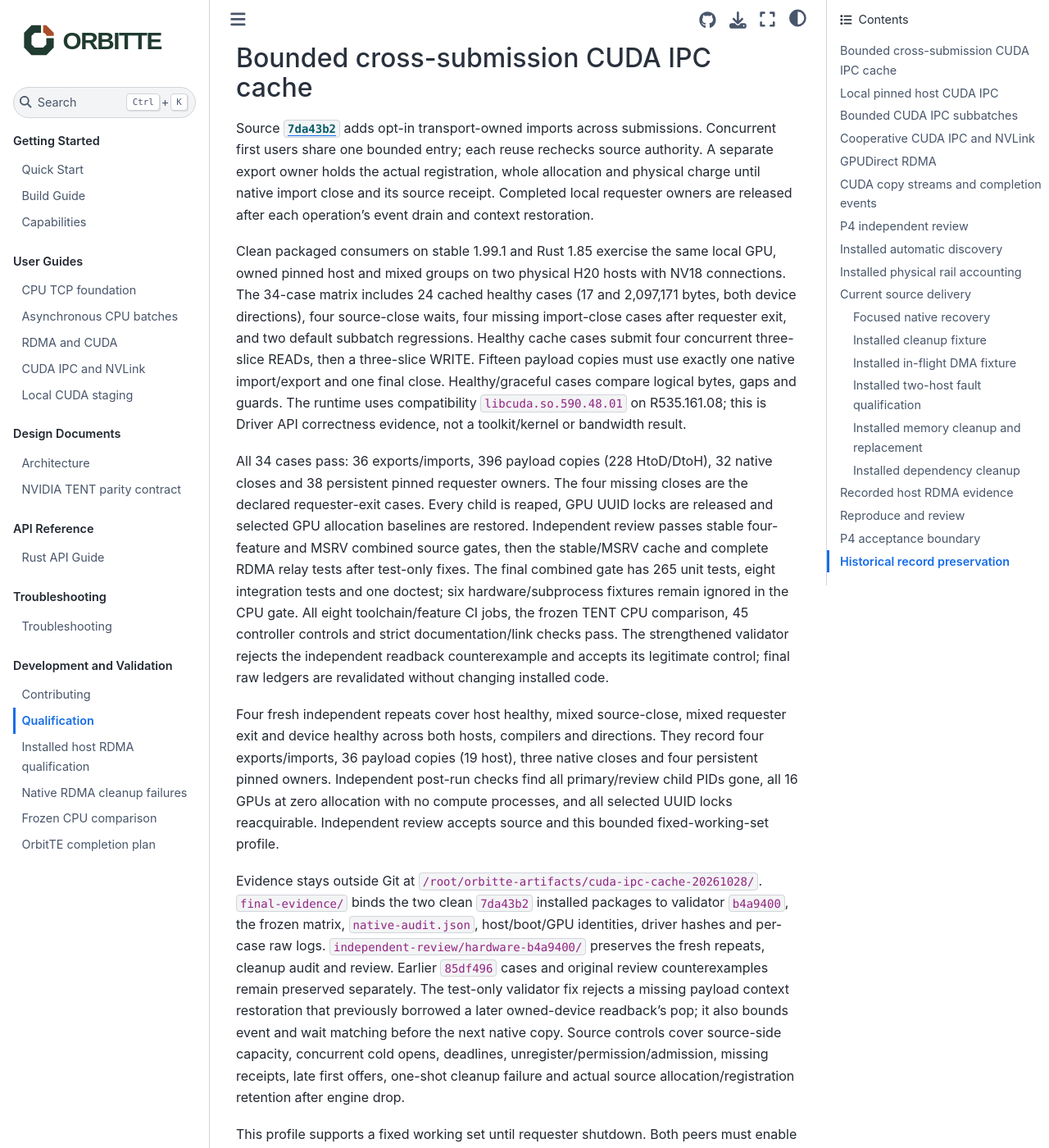
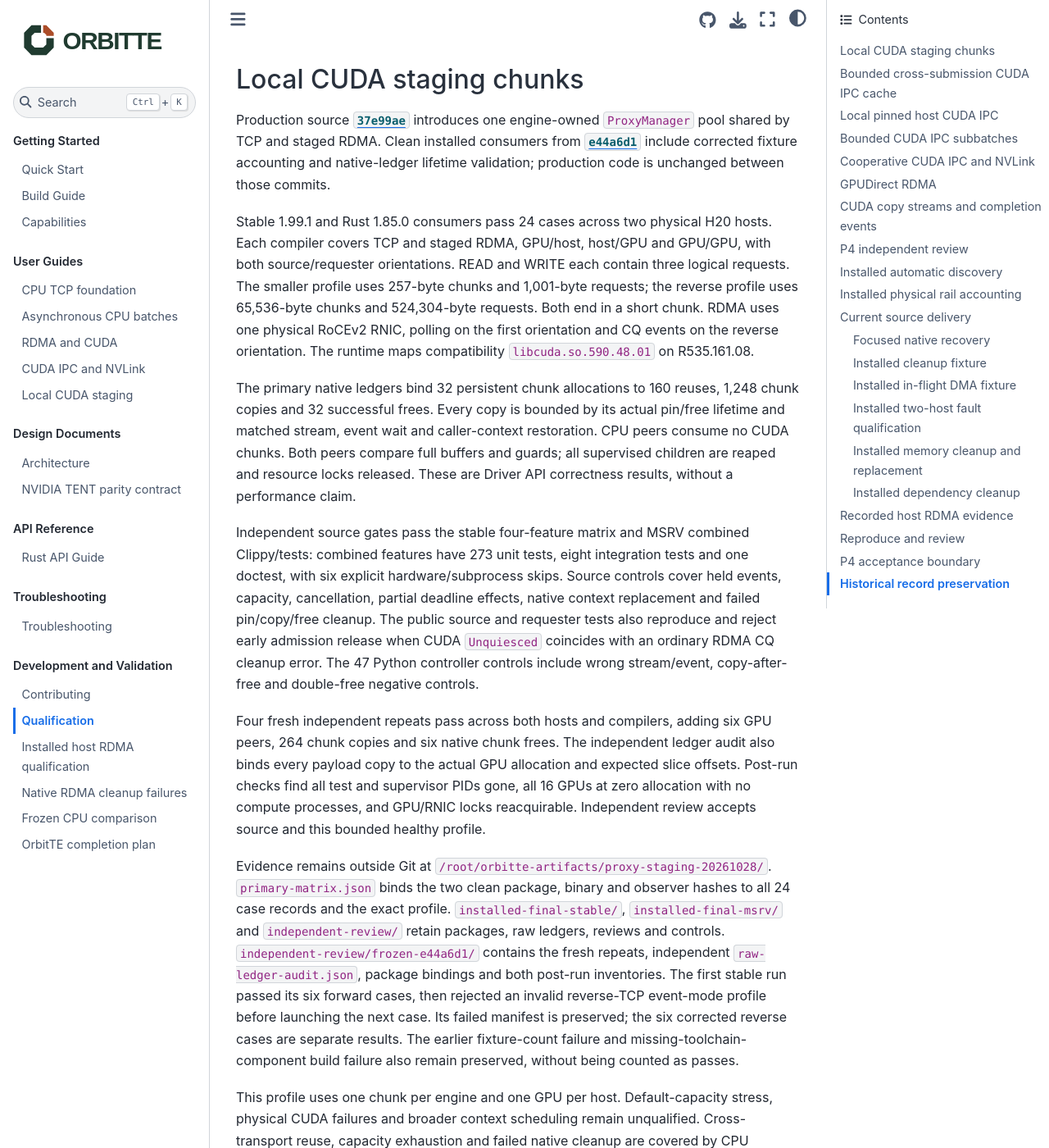
Before and after one commit to OrbitInfra/OrbitTE, a Sphinx documentation site: the page built from docs/qualification.md, in a window 1280 px wide and 1400 px high, scrolled down 724 px. Shown: the whole window at 82% size. Built offline with Sphinx 7.4.7 and the Sphinx Book theme 1.1.4, drawn with Linux system fonts in a browser that asks for light colours; some of the changed text lies outside the part shown.

Commit message:
test(cuda): qualify shared staging chunks on installed consumers

```diff
--- a/docs/qualification.md
+++ b/docs/qualification.md
@@ -15,7 +15,8 @@ A build or CPU fixture does not qualify DMA, a new fabric, GPU direct transfer
 or performance. Earlier hardware results retain their original revisions and
 do not automatically qualify subsequent changes.
 
-The latest installed delivery covers the [bounded cross-submission cache](#bounded-cross-submission-cuda-ipc-cache),
+The latest installed delivery covers [local CUDA staging chunks](#local-cuda-staging-chunks)
+and the [bounded cross-submission cache](#bounded-cross-submission-cuda-ipc-cache),
 building on [local pinned host IPC](#local-pinned-host-cuda-ipc), bounded [subbatches](#bounded-cuda-ipc-subbatches) and the cooperative
 [GPU IPC](#cooperative-cuda-ipc-and-nvlink) profile
 below. The bounded [GPUDirect RDMA](#gpudirect-rdma) profile retains its
@@ -25,6 +26,68 @@ explicit host-wide context inventory limit. Earlier host
 artifacts and acceptance boundaries.
 The production host RDMA implementation is complete; physical/fabric
 qualification and complete acceptance remain in the existing P4 queue.
+
+## Local CUDA staging chunks
+
+Production source [`37e99ae`](https://github.com/OrbitInfra/OrbitTE/commit/37e99ae7bb5f2415a0a4fdd3f77bc25c9ffea477)
+introduces one engine-owned `ProxyManager` pool shared by TCP and staged RDMA.
+Clean installed consumers from
+[`e44a6d1`](https://github.com/OrbitInfra/OrbitTE/commit/e44a6d117a18f2770984f0da41bb2419dd6782cf)
+include corrected fixture accounting and native-ledger lifetime validation;
+production code is unchanged between those commits.
+
+Stable 1.99.1 and Rust 1.85.0 consumers pass 24 cases across two physical H20
+hosts. Each compiler covers TCP and staged RDMA, GPU/host, host/GPU and GPU/GPU,
+with both source/requester orientations. READ and WRITE each contain three
+logical requests. The smaller profile uses 257-byte chunks and 1,001-byte
+requests; the reverse profile uses 65,536-byte chunks and 524,304-byte requests.
+Both end in a short chunk. RDMA uses one physical RoCEv2 RNIC, polling on the
+first orientation and CQ events on the reverse orientation. The runtime maps
+compatibility `libcuda.so.590.48.01` on R535.161.08.
+
+The primary native ledgers bind 32 persistent chunk allocations to 160 reuses,
+1,248 chunk copies and 32 successful frees. Every copy is bounded by its actual
+pin/free lifetime and matched stream, event wait and caller-context restoration.
+CPU peers consume no CUDA chunks. Both peers compare full buffers and guards;
+all supervised children are reaped and resource locks released. These are
+Driver API correctness results, without a performance claim.
+
+Independent source gates pass the stable four-feature matrix and MSRV combined
+Clippy/tests: combined features have 273 unit tests, eight integration tests
+and one doctest, with six explicit hardware/subprocess skips. Source controls
+cover held events, capacity, cancellation, partial deadline effects, native
+context replacement and failed pin/copy/free cleanup. The public source and
+requester tests also reproduce and reject early admission release when CUDA
+`Unquiesced` coincides with an ordinary RDMA CQ cleanup error. The 47 Python
+controller controls include wrong stream/event, copy-after-free and double-free
+negative controls.
+
+Four fresh independent repeats pass across both hosts and compilers, adding
+six GPU peers, 264 chunk copies and six native chunk frees. The independent
+ledger audit also binds every payload copy to the actual GPU allocation and
+expected slice offsets. Post-run checks find all test and supervisor PIDs gone,
+all 16 GPUs at zero allocation with no compute processes, and GPU/RNIC locks
+reacquirable. Independent review accepts source and this bounded healthy profile.
+
+Evidence remains outside Git at
+`/root/orbitte-artifacts/proxy-staging-20261028/`. `primary-matrix.json` binds
+the two clean package, binary and observer hashes to all 24 case records and
+the exact profile. `installed-final-stable/`, `installed-final-msrv/` and
+`independent-review/` retain packages, raw ledgers, reviews and controls.
+`independent-review/frozen-e44a6d1/` contains the fresh repeats, independent
+`raw-ledger-audit.json`, package bindings and both post-run inventories.
+The first stable run passed its six forward cases, then rejected an invalid
+reverse-TCP event-mode profile before launching the next case. Its failed
+manifest is preserved; the six corrected reverse cases are separate results.
+The earlier fixture-count failure and missing-toolchain-component build failure
+also remain preserved, without being counted as passes.
+
+This profile uses one chunk per engine and one GPU per host. Default-capacity
+stress, physical CUDA failures and broader context scheduling remain
+unqualified. Cross-transport reuse, capacity exhaustion and failed native
+cleanup are covered by CPU controls. Remote Delegate/Pin/Unpin, nested
+admission and PRE/CROSS/POST pipelines remain P5.5b; this local subset does not
+complete P5 or full TENT ProxyManager parity. See [local staging](staging.md).
 
 ## Bounded cross-submission CUDA IPC cache
 
```
Also changed, not shown: README.md (+3 -2 lines), docs/capabilities.md (+1 -1 lines), docs/completion-plan.md (+10 -5 lines), docs/staging.md (+5 -1 lines), 1 other file.
